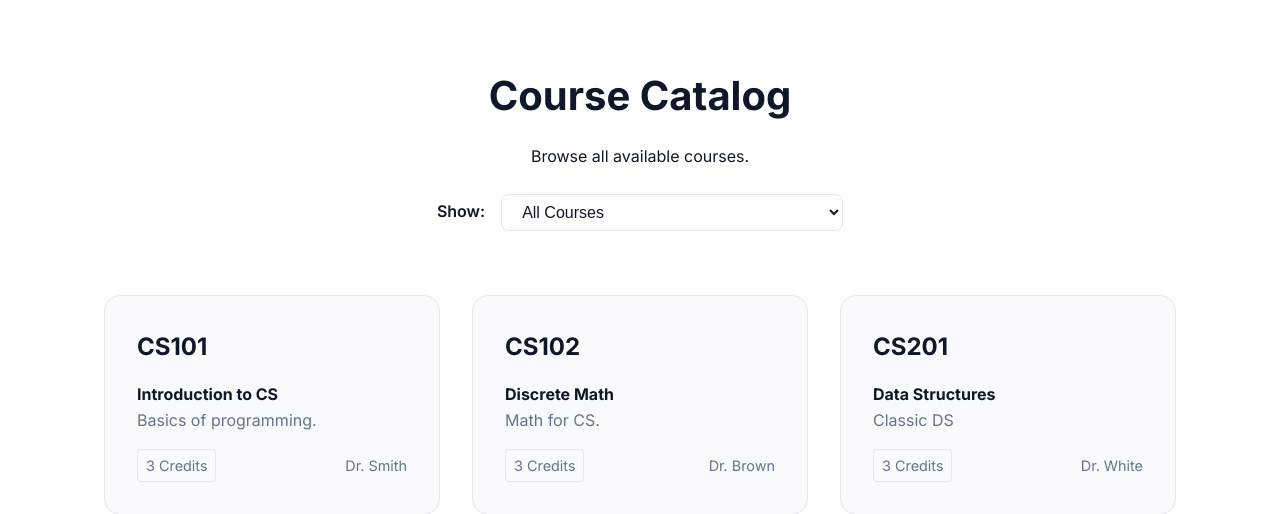
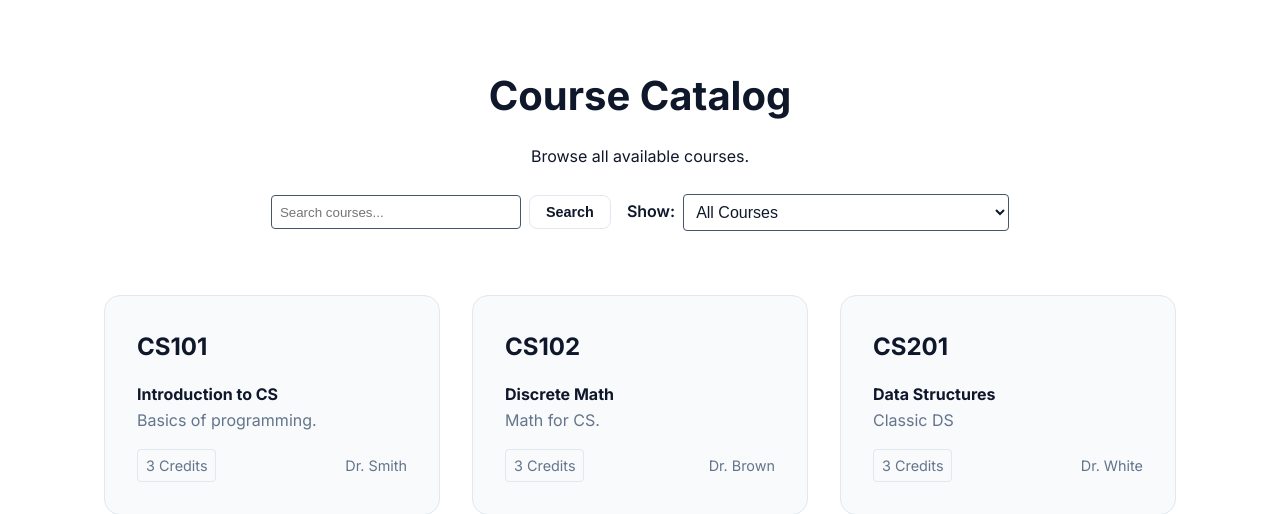
Before and after one commit to Valaki318/coursebranch, a Django app: page /catalog/ in a window 1280 px wide. Shown: the part 74-588 px from the top of the page. Run offline with Django 5.2, Linux system fonts and the light colour scheme; data comes from the database, SQL or seed files in the repository.

Commit message:
Add search functionality to course catalog

```diff
--- a/coursebranch/catalog/templates/catalog/catalog.html
+++ b/coursebranch/catalog/templates/catalog/catalog.html
@@ -13,22 +13,39 @@
         <h1>Course Catalog</h1>
         <p>Browse all available courses.</p>
 
-        <!-- Filter Dropdown -->
-        <div class="filter-container">
-            <label for="course-filter">Show:</label>
-            <select id="course-filter" onchange="window.location.href='?filter=' + this.value">
-                <option value="all" {% if filter_type == 'all' %}selected{% endif %}>All Courses</option>
-                <option value="major" {% if filter_type == 'major' %}selected{% endif %} {% if not has_major %}disabled{% endif %}>My Major Only{% if not has_major %} (Set your major in profile){% endif %}</option>
-            </select>
+        <!-- Search Bar and Filter -->
+        <div class="filter-bar" style="display: flex; gap: 1rem; justify-content: center; flex-wrap: wrap; align-items: center; margin-top: 1.5rem;">
+
+            <!-- Search Form -->
+            <form method="get" action="" class="search-form" style="display: flex; gap: 0.5rem;">
+                {% if filter_type != 'all' %}
+                <input type="hidden" name="filter" value="{{ filter_type }}">
+                {% endif %}
+                <input type="text" name="q" value="{{ search_query }}" placeholder="Search courses..." class="form-control" style="padding: 0.5rem; border-radius: 4px; border: 1px solid var(--graph-node-border); min-width: 250px;">
+                <button type="submit" class="btn btn-outline" style="padding: 0.5rem 1rem;">Search</button>
+            </form>
+
+            <!-- Filter Dropdown -->
+            <div class="filter-container" style="display: flex; align-items: center; gap: 0.5rem; margin-top: 0;">
+                <label for="course-filter" style="margin: 0;">Show:</label>
+                <select id="course-filter" onchange="window.location.href='?filter=' + this.value + '&q={{ search_query|urlencode }}'" style="padding: 0.5rem; border-radius: 4px; border: 1px solid var(--graph-node-border);">
+                    <option value="all" {% if filter_type == 'all' %}selected{% endif %}>All Courses</option>
+                    <option value="major" {% if filter_type == 'major' %}selected{% endif %} {% if not has_major %}disabled{% endif %}>My Major Only{% if not has_major %} (Set your major in profile){% endif %}</option>
+                </select>
+            </div>
+
             {% if filter_type == 'major' and has_major %}
-            <span class="filter-badge">Showing: {{ user_college }} {{ user_major }}</span>
+            <div style="display: flex; align-items: center;">
+                <span class="filter-badge">Showing: {{ user_college }} {{ user_major }}</span>
+            </div>
             {% endif %}
         </div>
     </div>
 
     <div class="features-grid">
         {% for course in courses %}
-        <div class="feature-card" onclick="window.location.href='{% url 'course_detail' course.code %}?filter={{ filter_type }}'" style="cursor: pointer;">
+        <!-- Pass filter_type and search_query to detail view -->
+        <div class="feature-card" onclick="window.location.href='{% url 'course_detail' course.code %}?filter={{ filter_type }}&q={{ search_query|urlencode }}'" style="cursor: pointer;">
             <h3>{{ course.code }}</h3>
             <h4>{{ course.name }}</h4>
             <p>{{ course.description|truncatewords:20 }}</p>
@@ -38,7 +55,12 @@
             </div>
         </div>
         {% empty %}
-        <p>No courses found in the catalog.</p>
+        <div style="text-align: center; grid-column: 1/-1; padding: 2rem;">
+            <p style="font-size: 1.2rem; color: var(--text-muted);">No courses found matching your criteria.</p>
+            {% if search_query or filter_type != 'all' %}
+            <a href="{% url 'catalog' %}" class="btn btn-outline" style="margin-top: 1rem;">Clear Filters</a>
+            {% endif %}
+        </div>
         {% endfor %}
     </div>
 </div>
--- a/coursebranch/catalog/views.py
+++ b/coursebranch/catalog/views.py
@@ -7,11 +7,13 @@ from .models import Course
 def course_detail_view(request, code):
     course = get_object_or_404(Course, code=code)
     filter_type = request.GET.get('filter', 'all')
+    search_query = request.GET.get('q', '')
     return render(request, "catalog/course_detail.html", {
         "course": course,
         "prereqs": course.prerequisites.all(),
         "postreqs": Course.objects.filter(prerequisites=course),
-        "filter_type": filter_type
+        "filter_type": filter_type,
+        "search_query": search_query
     })
 
 def _get_major_query(major_source):
@@ -78,6 +80,7 @@ def _get_major_query(major_source):
 def catalog_view(request):
     # Get filter parameter (default to 'all')
     filter_type = request.GET.get('filter', 'all')
+    search_query = request.GET.get('q', '').strip()
 
     # Get user's major if logged in
     user_college = None
@@ -88,6 +91,22 @@ def catalog_view(request):
 
     courses_qs = Course.objects.all()
 
+    # Apply Search Filter
+    if search_query:
+        # Split query into terms
+        search_tokens = search_query.split()
+        search_q = Q()
+
+        # Broad search: Code or Name contains tokens
+        # We use AND logic for multi-word search "Data Science" -> Data AND Science
+        for token in search_tokens:
+            search_q &= (Q(code__icontains=token) | Q(name__icontains=token))
+
+        courses_qs = courses_qs.filter(search_q)
+
+    # Apply Major Filter (only if explicitly selected, OR combined?)
+    # Usually search overrides categories, but here they can stack.
+    # If I select "My Major Only" AND search "Data", I should see Data courses in my major.
     if filter_type == 'major' and user_major:
         # Filter by major using robust logic
         query = _get_major_query(user_major)
@@ -102,6 +121,7 @@ def catalog_view(request):
     return render(request, "catalog/catalog.html", {
         "courses": courses_qs, # Template expects iterable of objects with .code, .name, etc.
         "filter_type": filter_type,
+        "search_query": search_query,
         "user_college": user_college,
         "user_major": user_major,
         "has_major": bool(user_major)
```
Also changed, not shown: coursebranch/catalog/templates/catalog/course_detail.html (+4 -3 lines).
